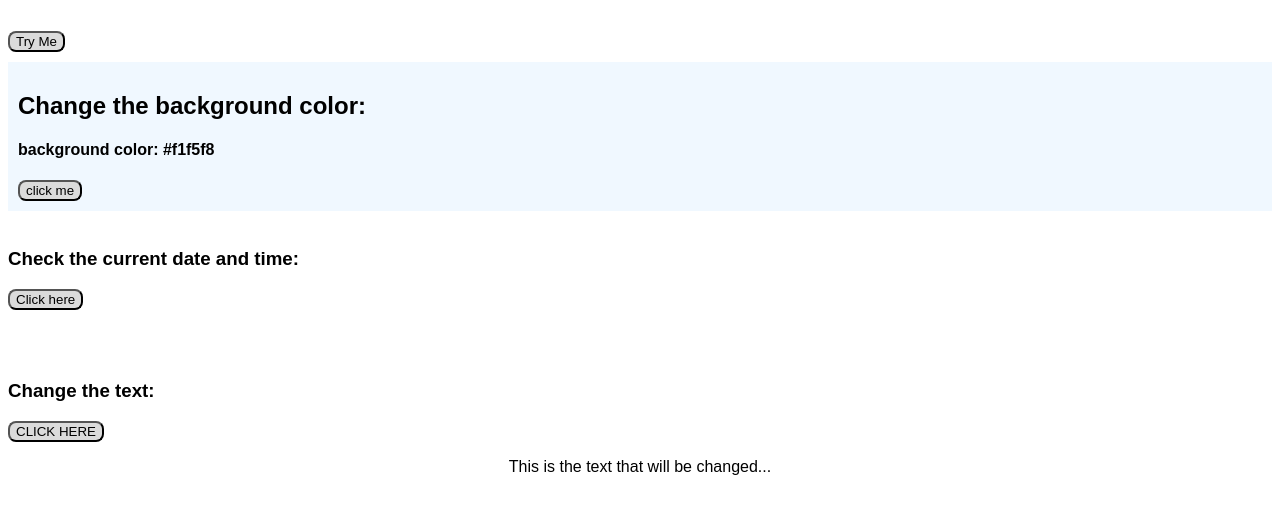
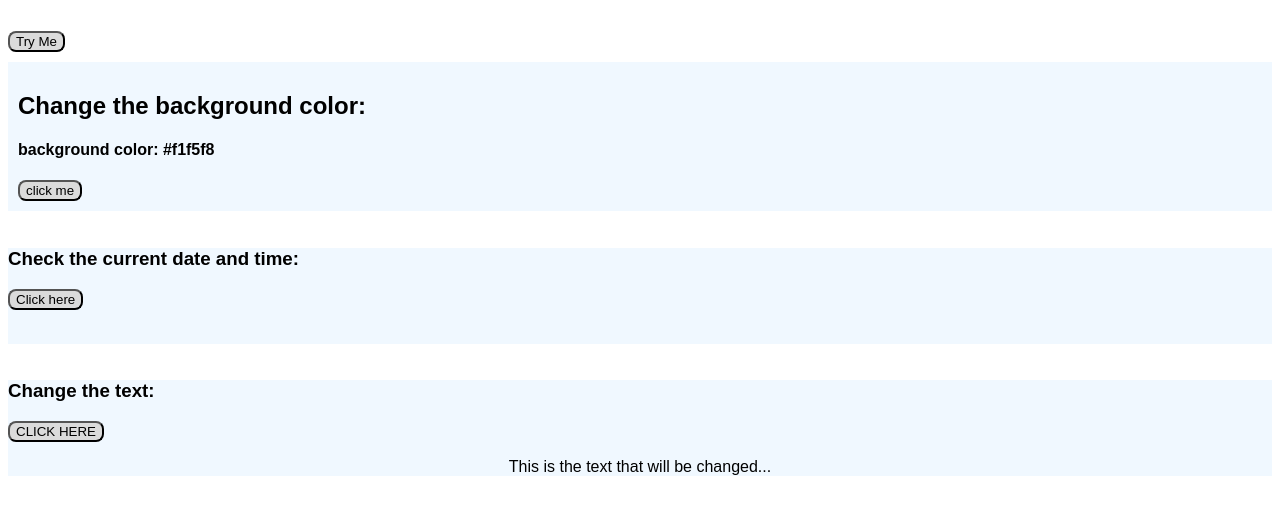
Before and after one commit to mrodrz7/js-dump, a plain HTML site: page index.html in a window 1280 px wide. Shown: the part 101-616 px from the top of the page. Drawn offline with Linux system fonts and the light colour scheme.

Commit message:
Update style.css

```diff
--- a/style.css
+++ b/style.css
@@ -15,3 +15,12 @@ h1, p {
     background-color: aliceblue;
     padding: 10px;
 }
+
+
+.date-button{
+    background-color: aliceblue;
+}
+
+.text-btn{
+    background-color: aliceblue;
+}
```
